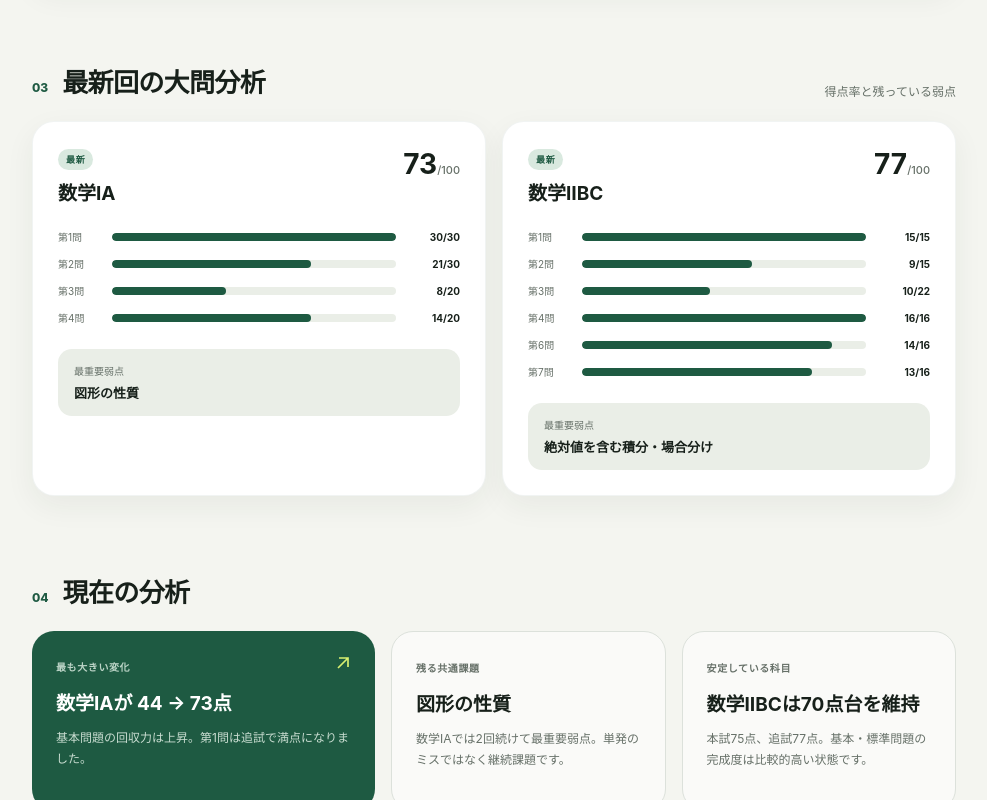
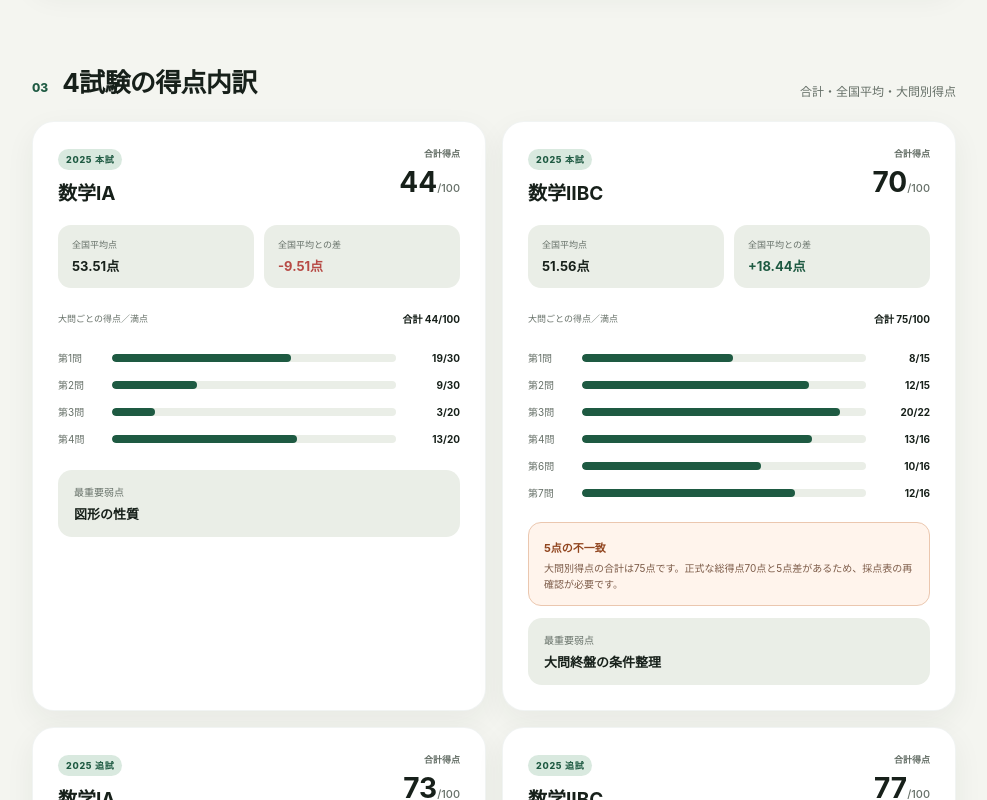
Before and after one commit to soutarounaka1016-max/KYO-SU, a Next.js app: page / in a window 1280 px wide. Shown: the part 1220-2020 px from the top of the page, without its empty margins (270-1257 px from the left). Built offline with nearby package versions, Linux system fonts and the light colour scheme.

Commit message:
Add full score breakdowns for all four exams
Display total scores, national averages, and section scores for all four exams while preserving the unresolved five-point mismatch.

```diff
--- a/app/globals.css
+++ b/app/globals.css
@@ -166,12 +166,25 @@ h2 { margin: 0; font-size: 26px; letter-spacing: -.025em; }
 .section-card-head { display: flex; align-items: flex-start; justify-content: space-between; gap: 20px; }
 .section-card h3 { margin: 8px 0 0; font-size: 19px; }
 .pill { display: inline-block; padding: 4px 8px; border-radius: 999px; color: var(--green); background: var(--green-soft); font-size: 9px; font-weight: 800; letter-spacing: .08em; }
+.section-total-wrap { text-align: right; }
+.section-total-wrap > span { display: block; margin-bottom: 5px; color: var(--muted); font-size: 9px; font-weight: 700; }
 .section-total { font-size: 28px; }
 .section-total small { color: var(--muted); font-size: 11px; font-weight: 500; }
+.exam-metrics { display: grid; grid-template-columns: 1fr 1fr; gap: 10px; margin-top: 20px; }
+.exam-metrics > div { padding: 13px 14px; border-radius: 13px; background: var(--surface-alt); }
+.exam-metrics span, .exam-metrics strong { display: block; }
+.exam-metrics span { color: var(--muted); font-size: 9px; }
+.exam-metrics strong { margin-top: 5px; font-size: 13px; }
+.muted-value { color: var(--muted); }
+.section-list-head { display: flex; align-items: center; justify-content: space-between; gap: 12px; margin-top: 23px; color: var(--muted); font-size: 9px; }
+.section-list-head strong { color: var(--ink); font-size: 10px; }
 .section-bars { display: grid; gap: 12px; margin: 24px 0; }
 .section-bar-row { display: grid; grid-template-columns: 44px 1fr 54px; gap: 10px; align-items: center; font-size: 10px; }
 .section-bar-row > span { color: var(--muted); }
 .section-bar-row > strong { font-size: 10px; text-align: right; }
+.score-warning { margin: -2px 0 12px; padding: 13px 15px; border: 1px solid #ebc7af; border-radius: 13px; background: #fff4ec; }
+.score-warning strong { color: #91451f; font-size: 11px; }
+.score-warning p { margin: 5px 0 0; color: #7c5b48; font-size: 10px; line-height: 1.55; }
 .weakness-box { padding: 14px 16px; border-radius: 14px; background: var(--surface-alt); }
 .weakness-box span, .weakness-box strong { display: block; }
 .weakness-box span { color: var(--muted); font-size: 10px; }
--- a/app/page.tsx
+++ b/app/page.tsx
@@ -113,15 +113,40 @@ function ComparisonRow({ record }: { record: ExamRecord }) {
   );
 }
 
-function SectionBars({ record }: { record: ExamRecord }) {
+function ExamBreakdownCard({ record }: { record: ExamRecord }) {
+  const sectionTotal = record.sections.reduce((sum, section) => sum + section.score, 0);
+  const sectionMaxTotal = record.sections.reduce((sum, section) => sum + section.maxScore, 0);
+  const difference = record.nationalAverage === undefined
+    ? undefined
+    : record.score - record.nationalAverage;
+
   return (
     <article className="card section-card">
       <div className="section-card-head">
         <div>
-          <span className="pill">最新</span>
+          <span className="pill">{record.year} {record.type}</span>
           <h3>{record.subject}</h3>
         </div>
-        <strong className="section-total">{record.score}<small>/100</small></strong>
+        <div className="section-total-wrap">
+          <span>合計得点</span>
+          <strong className="section-total">{record.score}<small>/{record.maxScore}</small></strong>
+        </div>
+      </div>
+      <div className="exam-metrics">
+        <div>
+          <span>全国平均点</span>
+          <strong>{record.nationalAverage === undefined ? "未確認" : `${record.nationalAverage.toFixed(2)}点`}</strong>
+        </div>
+        <div>
+          <span>全国平均との差</span>
+          <strong className={difference === undefined ? "muted-value" : difference >= 0 ? "positive" : "negative"}>
+            {difference === undefined ? "—" : `${difference >= 0 ? "+" : ""}${difference.toFixed(2)}点`}
+          </strong>
+        </div>
+      </div>
+      <div className="section-list-head">
+        <span>大問ごとの得点／満点</span>
+        <strong>合計 {sectionTotal}/{sectionMaxTotal}</strong>
       </div>
       <div className="section-bars">
         {record.sections.map((section) => {
@@ -135,6 +160,12 @@ function SectionBars({ record }: { record: ExamRecord }) {
           );
         })}
       </div>
+      {record.sectionScoreNote && (
+        <div className="score-warning" role="note">
+          <strong>5点の不一致</strong>
+          <p>{record.sectionScoreNote}</p>
+        </div>
+      )}
       <div className="weakness-box">
         <span>最重要弱点</span>
         <strong>{record.primaryWeakness}</strong>
@@ -158,7 +189,7 @@ export default function Home() {
         <nav aria-label="メインナビゲーション">
           <a href="#top" className="nav-link active"><span>⌂</span>ホーム</a>
           <a href="#history" className="nav-link"><span>↗</span>得点推移</a>
-          <a href="#analysis" className="nav-link"><span>◇</span>分析</a>
+          <a href="#breakdown" className="nav-link"><span>◇</span>得点内訳</a>
         </nav>
         <div className="sidebar-note">
           <span className="status-dot" />
@@ -217,16 +248,18 @@ export default function Home() {
           </div>
         </section>
 
-        <section id="analysis" className="section-block">
+        <section id="breakdown" className="section-block">
           <div className="section-heading">
             <div>
               <p className="section-number">03</p>
-              <h2>最新回の大問分析</h2>
+              <h2>4試験の得点内訳</h2>
             </div>
-            <p>得点率と残っている弱点</p>
+            <p>合計・全国平均・大問別得点</p>
           </div>
           <div className="section-score-grid">
-            {subjects.map((subject) => <SectionBars key={subject} record={latestRecord(subject)} />)}
+            {[...examRecords]
+              .sort((a, b) => a.practicedAt.localeCompare(b.practicedAt))
+              .map((record) => <ExamBreakdownCard key={record.id} record={record} />)}
           </div>
         </section>
 
@@ -252,7 +285,7 @@ export default function Home() {
             <article className="insight">
               <span className="insight-label">安定している科目</span>
               <strong>数学ⅡBCは70点台を維持</strong>
-              <p>本試75点、追試77点。基本・標準問題の完成度は比較的高い状態です。</p>
+              <p>本試70点、追試77点。基本・標準問題の完成度は比較的高い状態です。</p>
             </article>
           </div>
         </section>
@@ -267,7 +300,7 @@ export default function Home() {
           <div className="records-table-wrap">
             <table>
               <thead>
-                <tr><th>解いた順</th><th>試験</th><th>科目</th><th>実施日</th><th>得点</th><th>評価</th></tr>
+                <tr><th>解いた順</th><th>試験</th><th>科目</th><th>実施日</th><th>合計得点</th><th>全国平均点</th><th>評価</th></tr>
               </thead>
               <tbody>
                 {[...examRecords].sort((a, b) => a.practicedAt.localeCompare(b.practicedAt)).map((record, index) => (
@@ -277,6 +310,7 @@ export default function Home() {
                     <td>{record.subject}</td>
                     <td>{formatPracticeDate(record.practicedAt)}</td>
                     <td><strong>{record.score}</strong> / {record.maxScore}</td>
+                    <td>{record.nationalAverage === undefined ? "未確認" : record.nationalAverage.toFixed(2)}</td>
                     <td><span className={`evaluation ${record.evaluation === "良好" ? "good" : "needs-work"}`}>{record.evaluation}</span></td>
                   </tr>
                 ))}
@@ -286,7 +320,7 @@ export default function Home() {
         </section>
 
         <footer>
-          <span>KYO-SU v0.1</span>
+          <span>KYO-SU v0.2</span>
           <span>Data source: Notion「共通テスト数学分析」</span>
         </footer>
       </main>
--- a/lib/exams.ts
+++ b/lib/exams.ts
@@ -18,6 +18,7 @@ export type ExamRecord = {
   score: number;
   maxScore: number;
   nationalAverage?: number;
+  sectionScoreNote?: string;
   evaluation: "良好" | "要改善";
   primaryWeakness: string;
   summary: string;
@@ -76,13 +77,15 @@ export const examRecords: ExamRecord[] = [
     subject: "数学ⅡBC",
     attemptOrder: 1,
     practicedAt: "2026-08-08",
-    score: 75,
+    score: 70,
     maxScore: 100,
     nationalAverage: 51.56,
+    sectionScoreNote:
+      "大問別得点の合計は75点です。正式な総得点70点と5点差があるため、採点表の再確認が必要です。",
     evaluation: "良好",
     primaryWeakness: "大問終盤の条件整理",
     summary:
-      "全国平均を23.44点上回った。基本・標準問題を安定して回収できている。",
+      "正式な総得点は70点。全国平均を18.44点上回った。大問別合計75点との差は再確認待ち。",
     sections: [
       { section: 1, score: 8, maxScore: 15 },
       { section: 2, score: 12, maxScore: 15 },
```
Also changed, not shown: 1 other file (tests, documents, lock files or other folders).
